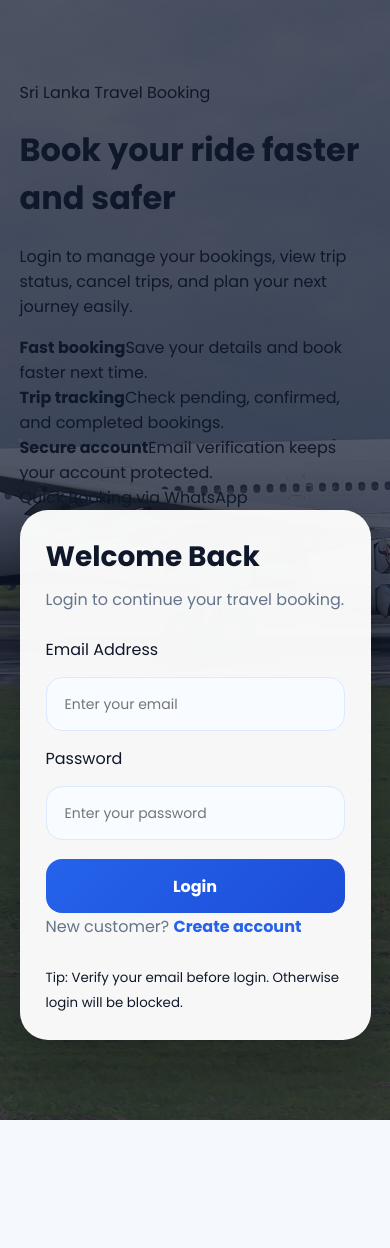
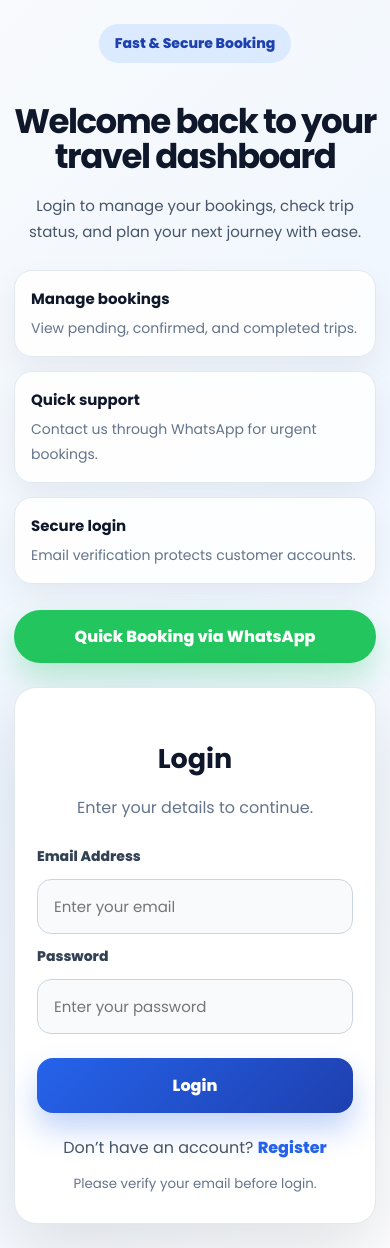
Before and after one commit to NoovaDev/wheelsandwawes, a React (Vite) app: page /login in a window 390 px wide. Before the commit the page ends 1120 px from the top, so only its background shows below. Built offline with nearby package versions, Linux system fonts and the light colour scheme.

Commit message:
landing last

```diff
--- a/src/pages/Auth.css
+++ b/src/pages/Auth.css
@@ -1,90 +1,243 @@
 .auth-page {
   min-height: 100vh;
-  padding: 80px 5%;
+  background: linear-gradient(135deg, #f8fafc 0%, #eff6ff 50%, #ffffff 100%);
   display: flex;
   align-items: center;
   justify-content: center;
-  background:
-    linear-gradient(rgba(15, 23, 42, 0.72), rgba(15, 23, 42, 0.72)),
-    url("/hero1.jpg");
-  background-size: cover;
-  background-position: center;
-  font-family: "Poppins", sans-serif;
+  padding: 40px 18px;
+}
+
+.auth-container {
+  width: 100%;
+  max-width: 1120px;
+  display: grid;
+  grid-template-columns: 1.1fr 0.9fr;
+  gap: 34px;
+  align-items: center;
+}
+
+.auth-left {
+  padding: 20px;
+}
+
+.auth-badge {
+  display: inline-flex;
+  background: #dbeafe;
+  color: #1e40af;
+  padding: 9px 16px;
+  border-radius: 999px;
+  font-size: 14px;
+  font-weight: 800;
+  margin-bottom: 18px;
+}
+
+.auth-left h1 {
+  color: #0f172a;
+  font-size: clamp(34px, 5vw, 56px);
+  line-height: 1.05;
+  margin-bottom: 18px;
+  letter-spacing: -1.5px;
+}
+
+.auth-left p {
+  color: #475569;
+  font-size: 17px;
+  line-height: 1.7;
+  max-width: 560px;
+  margin-bottom: 26px;
+}
+
+.auth-features {
+  display: grid;
+  gap: 14px;
+  margin-bottom: 26px;
+}
+
+.auth-features div {
+  background: rgba(255, 255, 255, 0.9);
+  border: 1px solid #e2e8f0;
+  padding: 16px;
+  border-radius: 18px;
+  box-shadow: 0 12px 30px rgba(15, 23, 42, 0.06);
+}
+
+.auth-features strong {
+  display: block;
+  color: #0f172a;
+  margin-bottom: 5px;
+  font-size: 15px;
+}
+
+.auth-features span {
+  color: #64748b;
+  font-size: 14px;
+}
+
+.whatsapp-btn {
+  display: inline-flex;
+  justify-content: center;
+  align-items: center;
+  background: #22c55e;
+  color: #ffffff;
+  padding: 14px 22px;
+  border-radius: 999px;
+  font-weight: 900;
+  text-decoration: none;
+  box-shadow: 0 14px 30px rgba(34, 197, 94, 0.28);
+  transition: 0.25s ease;
+}
+
+.whatsapp-btn:hover {
+  background: #16a34a;
+  transform: translateY(-3px);
 }
 
 .auth-card {
-  width: min(100%, 460px);
-  padding: 36px;
+  background: #ffffff;
+  border: 1px solid #e2e8f0;
   border-radius: 28px;
-  background: rgba(255, 255, 255, 0.96);
-  box-shadow: 0 24px 60px rgba(0, 0, 0, 0.25);
+  padding: 34px;
+  box-shadow: 0 28px 70px rgba(15, 23, 42, 0.12);
 }
 
 .auth-card h2 {
-  margin: 0 0 8px;
-  font-size: 34px;
   color: #0f172a;
+  font-size: 32px;
+  margin-bottom: 8px;
+  text-align: center;
 }
 
 .auth-card p {
-  margin: 0 0 24px;
   color: #64748b;
-  line-height: 1.7;
+  text-align: center;
+  margin-bottom: 26px;
+  line-height: 1.6;
 }
 
 .auth-card form {
-  display: grid;
-  gap: 15px;
+  display: flex;
+  flex-direction: column;
+  gap: 12px;
+}
+
+.auth-card label {
+  color: #334155;
+  font-size: 14px;
+  font-weight: 800;
 }
 
 .auth-card input {
   width: 100%;
-  min-height: 54px;
-  padding: 0 18px;
-  border-radius: 16px;
-  border: 1px solid #dbeafe;
-  background: #f8fbff;
+  border: 1px solid #cbd5e1;
+  background: #f8fafc;
+  color: #0f172a;
+  padding: 15px 16px;
+  border-radius: 14px;
+  font-size: 15px;
   outline: none;
-  font-size: 14px;
+  transition: 0.25s ease;
 }
 
 .auth-card input:focus {
-  border-color: #60a5fa;
   background: #ffffff;
-  box-shadow: 0 0 0 3px rgba(37, 99, 235, 0.12);
+  border-color: #2563eb;
+  box-shadow: 0 0 0 4px rgba(37, 99, 235, 0.12);
 }
 
 .auth-card button {
-  min-height: 54px;
+  margin-top: 12px;
   border: none;
+  background: linear-gradient(135deg, #2563eb, #1e40af);
+  color: #ffffff;
+  padding: 15px;
   border-radius: 16px;
-  background: linear-gradient(135deg, #2563eb, #1d4ed8);
-  color: #ffffff;
-  font-weight: 700;
+  font-size: 16px;
+  font-weight: 900;
   cursor: pointer;
-  margin-top: 4px;
+  box-shadow: 0 16px 30px rgba(37, 99, 235, 0.28);
+  transition: 0.25s ease;
 }
 
-.auth-card span {
-  display: block;
+.auth-card button:hover {
+  transform: translateY(-2px);
+}
+
+.auth-card button:disabled {
+  opacity: 0.7;
+  cursor: not-allowed;
+  transform: none;
+}
+
+.auth-bottom {
   margin-top: 22px;
   text-align: center;
-  color: #64748b;
-  font-size: 14px;
 }
 
-.auth-card a {
+.auth-bottom span {
+  display: block;
+  color: #475569;
+  margin-bottom: 10px;
+}
+
+.auth-bottom a {
   color: #2563eb;
-  font-weight: 700;
+  font-weight: 900;
   text-decoration: none;
 }
 
+.auth-bottom small {
+  color: #64748b;
+  line-height: 1.5;
+}
+
+@media (max-width: 900px) {
+  .auth-container {
+    grid-template-columns: 1fr;
+    gap: 24px;
+  }
+
+  .auth-left {
+    text-align: center;
+    padding: 0;
+  }
+
+  .auth-left p {
+    margin-left: auto;
+    margin-right: auto;
+  }
+
+  .auth-card {
+    padding: 28px 22px;
+  }
+}
+
 @media (max-width: 480px) {
+  .auth-page {
+    padding: 24px 14px;
+    align-items: flex-start;
+  }
+
+  .auth-left h1 {
+    font-size: 34px;
+  }
+
+  .auth-left p {
+    font-size: 15px;
+  }
+
+  .auth-features div {
+    text-align: left;
+  }
+
+  .whatsapp-btn {
+    width: 100%;
+  }
+
   .auth-card {
-    padding: 26px;
+    border-radius: 22px;
   }
 
   .auth-card h2 {
-    font-size: 28px;
+    font-size: 27px;
   }
 }
--- a/src/pages/Login.jsx
+++ b/src/pages/Login.jsx
@@ -5,11 +5,18 @@ import { auth } from "../firebase";
 import "./Auth.css";
 
 const Login = () => {
-  const [form, setForm] = useState({ email: "", password: "" });
+  const [form, setForm] = useState({
+    email: "",
+    password: "",
+  });
+
   const [loading, setLoading] = useState(false);
 
   const handleChange = (e) => {
-    setForm({ ...form, [e.target.name]: e.target.value });
+    setForm({
+      ...form,
+      [e.target.name]: e.target.value,
+    });
   };
 
   const loginUser = async (e) => {
@@ -46,51 +53,51 @@ const Login = () => {
       console.log("LOGIN ERROR:", error.response?.data || error);
 
       alert(
-        error.response?.data?.message || error.message || "Login failed"
+        error.response?.data?.message ||
+          error.message ||
+          "Login failed"
       );
     } finally {
       setLoading(false);
     }
   };
 
-  const whatsappNumber = "947XXXXXXXX"; // change this
-  const whatsappMessage =
-    "Hello, I want to make a quick vehicle booking.";
+  const whatsappNumber = "947XXXXXXXX"; // change your WhatsApp number
 
   return (
     <div className="auth-page">
-      <div className="auth-wrapper">
-        <div className="auth-info">
-          <span className="auth-badge">Sri Lanka Travel Booking</span>
+      <div className="auth-container">
+        <div className="auth-left">
+          <span className="auth-badge">Fast & Secure Booking</span>
 
-          <h1>Book your ride faster and safer</h1>
+          <h1>Welcome back to your travel dashboard</h1>
 
           <p>
-            Login to manage your bookings, view trip status, cancel trips,
-            and plan your next journey easily.
+            Login to manage your bookings, check trip status, and plan your next
+            journey with ease.
           </p>
 
-          <div className="auth-tips">
+          <div className="auth-features">
             <div>
-              <strong>Fast booking</strong>
-              <span>Save your details and book faster next time.</span>
+              <strong>Manage bookings</strong>
+              <span>View pending, confirmed, and completed trips.</span>
             </div>
 
             <div>
-              <strong>Trip tracking</strong>
-              <span>Check pending, confirmed, and completed bookings.</span>
+              <strong>Quick support</strong>
+              <span>Contact us through WhatsApp for urgent bookings.</span>
             </div>
 
             <div>
-              <strong>Secure account</strong>
-              <span>Email verification keeps your account protected.</span>
+              <strong>Secure login</strong>
+              <span>Email verification protects customer accounts.</span>
             </div>
           </div>
 
           <a
             className="whatsapp-btn"
             href={`https://wa.me/${whatsappNumber}?text=${encodeURIComponent(
-              whatsappMessage
+              "Hello, I want to make a quick vehicle booking."
             )}`}
             target="_blank"
             rel="noreferrer"
@@ -100,10 +107,8 @@ const Login = () => {
         </div>
 
         <div className="auth-card">
-          <div className="auth-card-header">
-            <h2>Welcome Back</h2>
-            <p>Login to continue your travel booking.</p>
-          </div>
+          <h2>Login</h2>
+          <p>Enter your details to continue.</p>
 
           <form onSubmit={loginUser}>
             <label>Email Address</label>
@@ -131,15 +136,12 @@ const Login = () => {
             </button>
           </form>
 
-          <div className="auth-help">
-            <p>
-              New customer? <a href="/register">Create account</a>
-            </p>
+          <div className="auth-bottom">
+            <span>
+              Don’t have an account? <a href="/register">Register</a>
+            </span>
 
-            <small>
-              Tip: Verify your email before login. Otherwise login will be
-              blocked.
-            </small>
+            <small>Please verify your email before login.</small>
           </div>
         </div>
       </div>
--- a/src/pages/Register.jsx
+++ b/src/pages/Register.jsx
@@ -1,13 +1,10 @@
 import { useState } from "react";
 import axios from "axios";
-
 import {
   createUserWithEmailAndPassword,
-  sendEmailVerification
+  sendEmailVerification,
 } from "firebase/auth";
-
 import { auth } from "../firebase";
-
 import "./Auth.css";
 
 const Register = () => {
@@ -23,129 +20,149 @@ const Register = () => {
   const handleChange = (e) => {
     setForm({
       ...form,
-      [e.target.name]: e.target.value
+      [e.target.name]: e.target.value,
     });
   };
 
   const registerUser = async (e) => {
     e.preventDefault();
-
     setLoading(true);
 
     try {
-
-      // CREATE FIREBASE USER
-      const firebaseUser =
-        await createUserWithEmailAndPassword(
+      const firebaseUser = await createUserWithEmailAndPassword(
         auth,
         form.email,
         form.password
       );
 
-      // SEND EMAIL VERIFICATION
-      await sendEmailVerification(
-        firebaseUser.user
-      );
+      await sendEmailVerification(firebaseUser.user);
 
-      // GET FIREBASE TOKEN
-      const firebaseToken =
-        await firebaseUser.user.getIdToken();
+      const firebaseToken = await firebaseUser.user.getIdToken();
 
-      // SAVE USER TO VPS DATABASE
-      await axios.post(
-        "/api/auth/register",
-        {
+      await axios.post("/api/auth/register", {
         firebaseToken,
         full_name: form.full_name,
         phone: form.phone,
-        }
-      );
+      });
 
       alert(
         "Account created successfully. Please verify your email before login."
       );
 
       window.location.href = "/login";
-
     } catch (error) {
-
-      console.log(
-        "REGISTER ERROR:",
-        error.response?.data || error
-      );
+      console.log("REGISTER ERROR:", error.response?.data || error);
 
       alert(
         error.response?.data?.message ||
           error.message ||
           "Registration failed"
       );
-
     } finally {
       setLoading(false);
     }
   };
 
+  const whatsappNumber = "947XXXXXXXX"; // change your WhatsApp number
+
   return (
     <div className="auth-page">
+      <div className="auth-container">
+        <div className="auth-left">
+          <span className="auth-badge">Create Your Travel Account</span>
+
+          <h1>Start booking vehicles in a smarter way</h1>
+
+          <p>
+            Register once and easily manage your future trips, bookings, and
+            customer details.
+          </p>
+
+          <div className="auth-features">
+            <div>
+              <strong>Easy booking</strong>
+              <span>Save your details for faster future reservations.</span>
+            </div>
+
+            <div>
+              <strong>Booking history</strong>
+              <span>Track all your previous and upcoming trips.</span>
+            </div>
+
+            <div>
+              <strong>Email protection</strong>
+              <span>Verify your email before using your account.</span>
+            </div>
+          </div>
+
+          <a
+            className="whatsapp-btn"
+            href={`https://wa.me/${whatsappNumber}?text=${encodeURIComponent(
+              "Hello, I want to make a quick vehicle booking."
+            )}`}
+            target="_blank"
+            rel="noreferrer"
+          >
+            Quick Booking via WhatsApp
+          </a>
+        </div>
+
         <div className="auth-card">
           <h2>Create Account</h2>
-
-        <p>
-          Register to book vehicles and
-          manage your trips.
-        </p>
+          <p>Register to book and manage your trips.</p>
 
           <form onSubmit={registerUser}>
+            <label>Full Name</label>
             <input
               name="full_name"
-            placeholder="Full Name"
+              placeholder="Enter your full name"
               value={form.full_name}
               onChange={handleChange}
               required
             />
 
+            <label>Email Address</label>
             <input
               name="email"
               type="email"
-            placeholder="Email Address"
+              placeholder="Enter your email"
               value={form.email}
               onChange={handleChange}
               required
             />
 
+            <label>Phone / WhatsApp Number</label>
             <input
               name="phone"
-            placeholder="Phone / WhatsApp Number"
+              placeholder="Enter your phone number"
               value={form.phone}
               onChange={handleChange}
               required
             />
 
+            <label>Password</label>
             <input
               name="password"
               type="password"
-            placeholder="Password"
+              placeholder="Create a password"
               value={form.password}
               onChange={handleChange}
               required
             />
 
-          <button
-            type="submit"
-            disabled={loading}
-          >
-            {loading
-              ? "Creating account..."
-              : "Register"}
+            <button type="submit" disabled={loading}>
+              {loading ? "Creating account..." : "Register"}
             </button>
           </form>
 
+          <div className="auth-bottom">
             <span>
-          Already have an account?{" "}
-          <a href="/login">
-            Login
-          </a>
+              Already have an account? <a href="/login">Login</a>
             </span>
+
+            <small>After register, check your email verification link.</small>
+          </div>
+        </div>
       </div>
     </div>
   );
```
Lines whose indentation alone changed are shown as unchanged.
